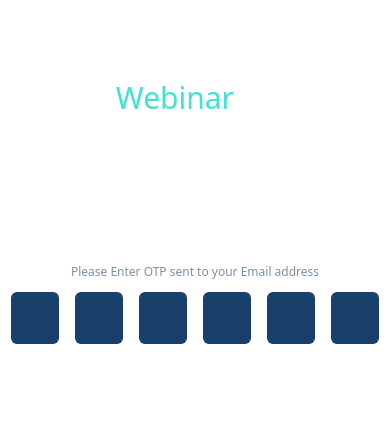
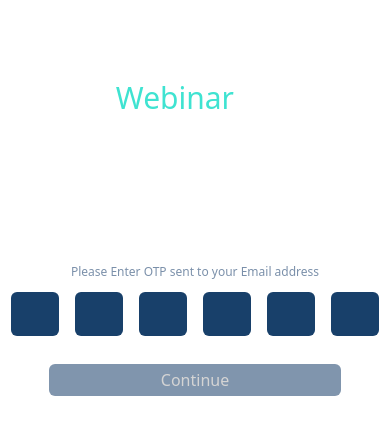
Before and after one commit to HardikPratap/tailwind, a React app in the folder screen1/: page / in a window 390 px wide. Shown: the top 434 px of the page. Built offline with nearby package versions, Linux system fonts and the light colour scheme; the HTML template or start-up script is replaced by a standard one.

Commit message:
added responsive button screen 3

```diff
--- a/screen1/src/components/Otp/OtpBox.jsx
+++ b/screen1/src/components/Otp/OtpBox.jsx
@@ -4,6 +4,10 @@ import { useMemo,useState } from 'react';
 
 function OtpBox({value,valueLength,onChange}) {
     const Regex_digit= /^\d+$/
+    const [chnagedState,setChangedState]= useState(false)
+    function isOtp(e){
+        setChangedState(true)
+    }
 
     const valueItems = useMemo(()=>{
         const valueArr= value.split('')
@@ -46,6 +50,10 @@ function OtpBox({value,valueLength,onChange}) {
         if (isNumber) {
             focusToNext(target);
           }
+
+          if(!target.nextElementSibling || value.length== valueLength){
+            isOtp(e);
+          }
     }
 
     const inputOnKeyDown = (e) => {
@@ -74,6 +82,7 @@ function OtpBox({value,valueLength,onChange}) {
         target.setSelectionRange(0, target.value.length);
       };
   return (
+    <div>
         <div className='flex max-w-fit mx-auto gap-x-4'>
         {valueItems.map((digit, index) =>(
             <input type="text"
@@ -86,9 +95,13 @@ function OtpBox({value,valueLength,onChange}) {
                     onChange={(e)=>inputOnChange(e,index)}
                     onKeyDown={inputOnKeyDown}
                     onFocus={inputOnFocus}
-                className='w-12 mt-3 py-3 px-2 rounded-md text-center text-lg bg-input text-white'
+                    className={'w-12 mt-3 py-2 px-1 rounded-md text-center text-lg bg-input text-white'}
             />
         ))}
+        </div>
+        <div  className={`max-w-fit mx-auto mt-7 px-28 py-1 text-center text-neutral-300 bg-button rounded-md cursor-pointer ${chnagedState? 'bg-heading text-red-950' : '' } transition-all ease-in-out delay-100 duration-200`}>
+      <span className='font-medium'>Continue</span>
+    </div>
     </div>
   )
 }
--- a/screen1/src/components/Screen1.jsx
+++ b/screen1/src/components/Screen1.jsx
@@ -5,7 +5,7 @@ function Screen1() {
     const[isDate, setIsDate]= useState(false)
 
   function handleDate(e){
-    setIsDate(!!e.target.value)
+    setIsDate(e.target.value)
   }
   return <div className='content-center'>
   <h1 className='text-center m-20 text-3xl'>
```
Lines whose indentation alone changed are shown as unchanged.
